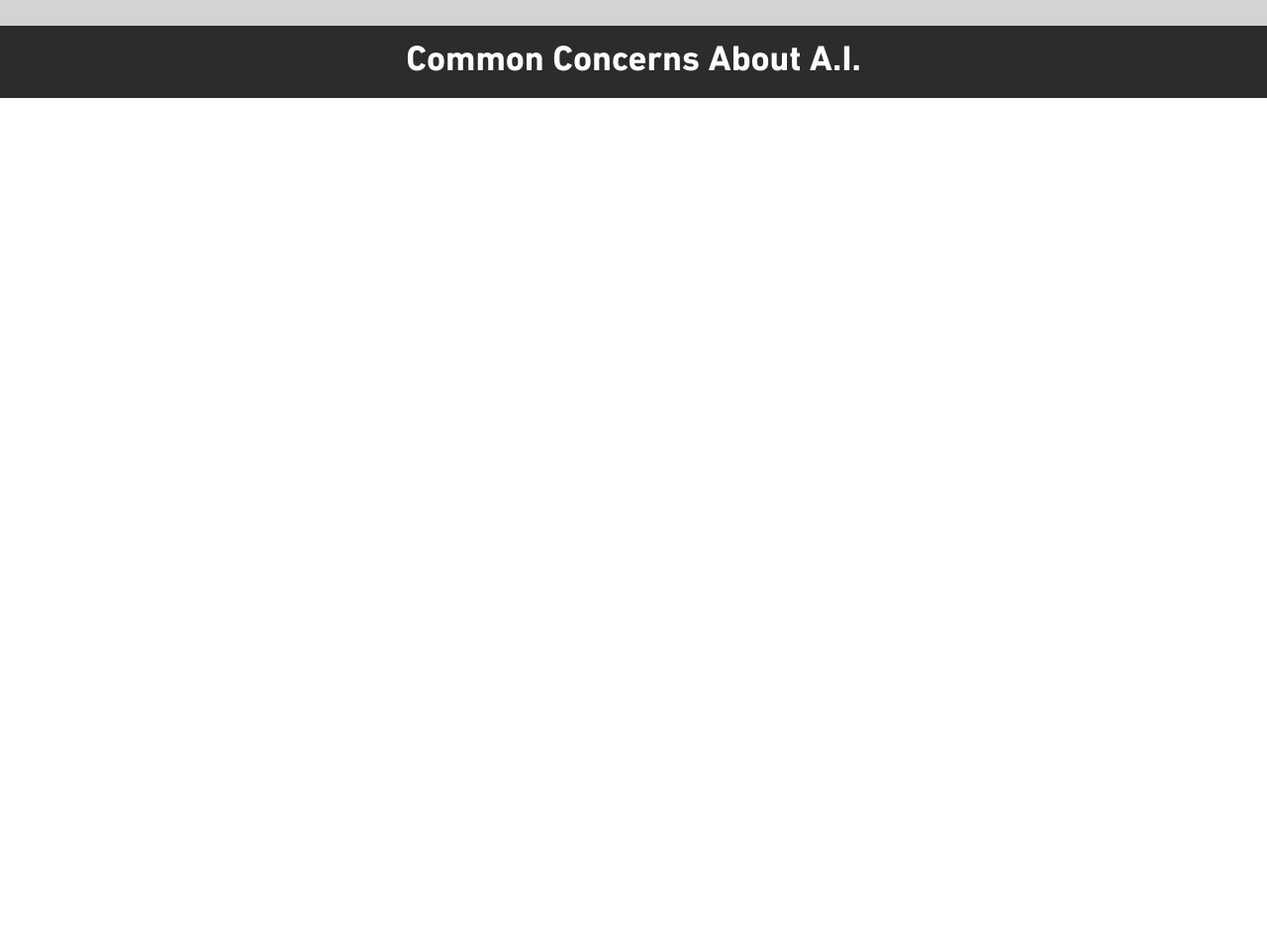
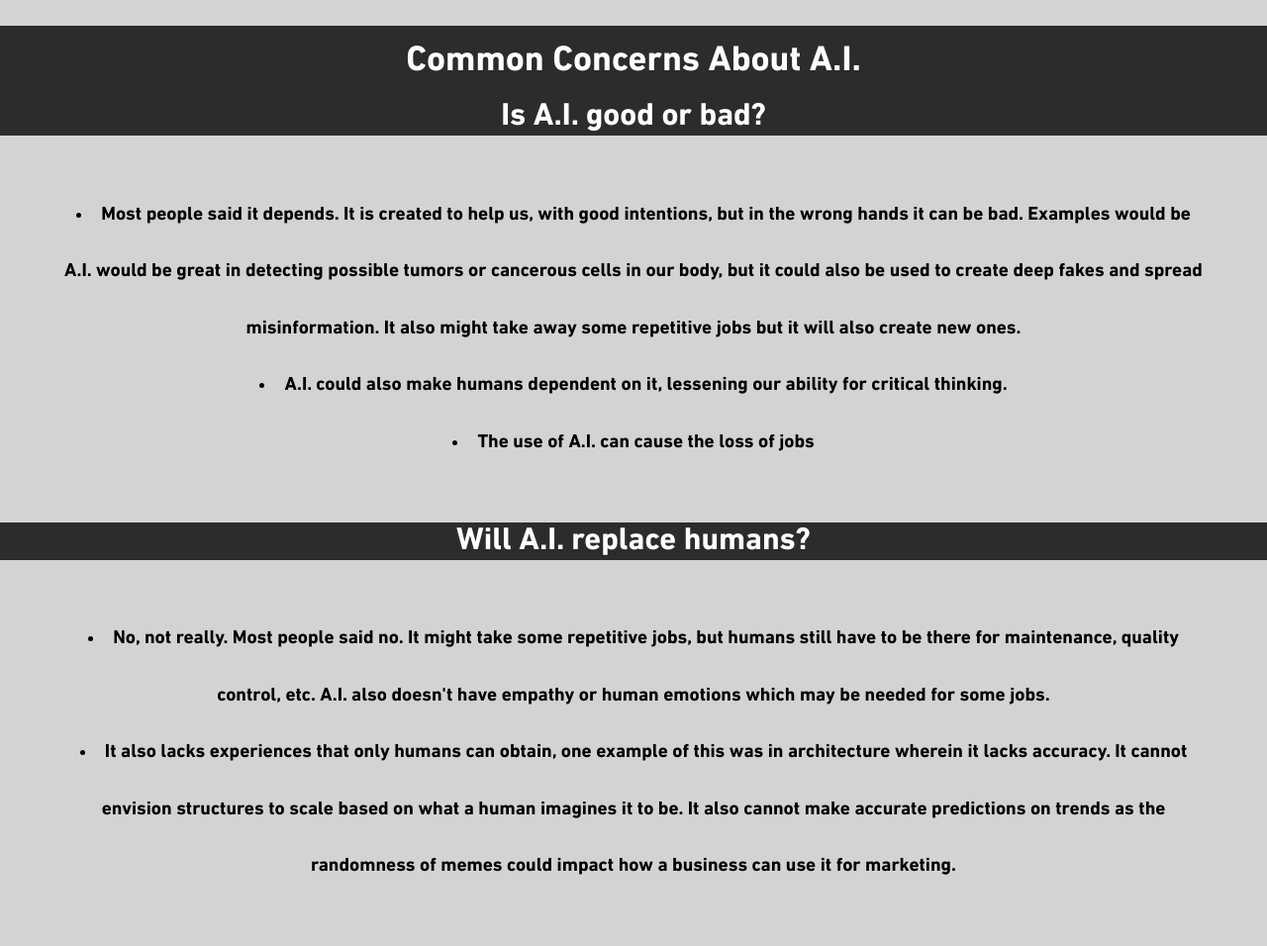
Before and after one commit to gabbbpl/Internship, a plain HTML site: page pages/issuesai.html in a window 1280 px wide. Shown: the part 280-1236 px from the top of the page at 99% size. Before the commit the page ends 800 px from the top, so only its background shows below. Drawn offline with Linux system fonts and the light colour scheme.

Commit message:
Add files via upload

```diff
--- a/pages/issuesai.html
+++ b/pages/issuesai.html
@@ -16,5 +16,22 @@
 		<div class="issues col-12">
 			<h2>Common Concerns About A.I.</h2>
 		</div>
+			<div class="issues">
+				<h3>Is A.I. good or bad?</h3>
+			</div>
+					<div class="answers">
+						<li>Most people said it depends. It is created to help us, with good intentions, but in the wrong hands it can be bad. Examples would be A.I. would be great in detecting possible tumors or cancerous cells in our body, but it could also be used to create deep fakes and spread misinformation. It also might take away some repetitive jobs but it will also create new ones.</li>
+						<li>A.I. could also make humans dependent on it, lessening our ability for critical thinking.</li>
+						<li>The use of A.I. can cause the loss of jobs</li>
+					</div>
+					<div class="issues">
+						<h3>Will A.I. replace humans?</h3>
+						</div>
+					<div class="answers">
+						<li>No, not really. Most people said no. It might take some repetitive jobs, but humans still have to be there for maintenance, quality control, etc. A.I. also doesn't have empathy or human emotions which may be needed for some jobs.</li>
+						<li>It also lacks experiences that only humans can obtain, one example of this was in architecture wherein it lacks accuracy. It cannot envision structures to scale based on what a human imagines it to be. It also cannot make accurate predictions on trends as the randomness of memes could impact how a business can use it for marketing.</li>
+					</div>
+			</p>
+		</div>
 	</body>
 </html>
```
